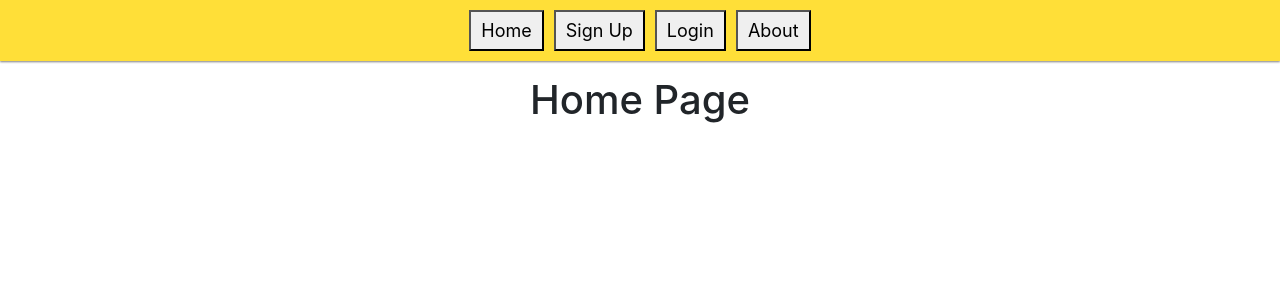
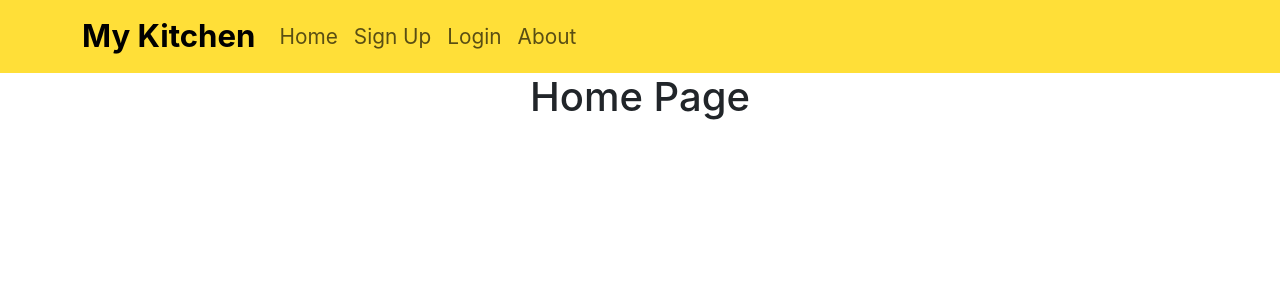
Before and after one commit to ironhack-project-3-pair/project3-MERN-recipes-client, a React (Create React App) app: page / in a window 1280 px wide. Shown: the top 300 px of the page. Built offline with nearby package versions, Linux system fonts and the light colour scheme.

Commit message:
style: Navbar done

```diff
--- a/src/components/Navbar.js
+++ b/src/components/Navbar.js
@@ -1,43 +1,76 @@
+import { Container, Nav, Navbar } from 'react-bootstrap';
+import { useContext } from 'react';
+import { AuthContext } from '../context/auth.context';
 
-import { NavLink } from "react-router-dom";
-import { useContext } from "react";
-import { AuthContext } from "../context/auth.context";
-
-function Navbar() {
+function NavbarComponent() {
   // Subscribe to the AuthContext to gain access to
   // the values from AuthContext.Provider `value` prop
   const { isLoggedIn, user, logOutUser } = useContext(AuthContext);
 
-  //  Update the rendering logic to display different content
-  //  depending on whether the user is logged in or not
   return (
-    <nav className="Navbar">
+    <Navbar
+      collapseOnSelect
+      expand="lg"
+      style={{
+        backgroundColor: '#ffdf38',
+        fontSize: '1.3em',
+      }}
+    >
+      <Container>
+        <Navbar.Brand
+          style={{
+            fontSize: '1.5em',
+            fontWeight: 'bold',
+          }}
+          href="/"
+        >
+          My Kitchen
+        </Navbar.Brand>
+        <Navbar.Toggle aria-controls="responsive-navbar-nav" />
+        <Navbar.Collapse id="responsive-navbar-nav">
+          <Nav className="me-auto">
+            {isLoggedIn && (
+              <>
+                {/* <Nav.Link href="/my-kitchen">My Kitchen</Nav.Link> */}
+                <Nav.Link href="/recipes">Recipes</Nav.Link>
+                <Nav.Link href="/ingredients">Ingredients</Nav.Link>
+                <Nav.Link href="/week-plan">Week Plan</Nav.Link>
+              </>
+            )}
+            {!isLoggedIn && (
+              <>
+                <Nav.Link href="/">Home</Nav.Link>
+                <Nav.Link href="/signup">Sign Up</Nav.Link>
+                <Nav.Link href="/login">Login</Nav.Link>
+              </>
+            )}
+            <Nav.Link href="/about">About</Nav.Link>
+          </Nav>
 
-      {isLoggedIn && (
-        <>
-          <NavLink to="/my-kitchen"><button>My Kitchen</button></NavLink>
-          <NavLink to="/recipes"><button>Recipes</button></NavLink>
-          <NavLink to="/ingredients"><button>Ingredients</button></NavLink>
-          <NavLink to="/week-plan"><button>Week Plan</button></NavLink>
-
-          <button onClick={logOutUser}>Logout</button>
-          <span>{user && user.name}</span>
-        </>
-      )}
-
-      {!isLoggedIn && (
-        <>
-          <NavLink to="/"><button>Home</button></NavLink>
-
-          <NavLink to="/signup"><button>Sign Up</button></NavLink>
-          <NavLink to="/login"><button>Login</button></NavLink>
-        </>
-      )}
-
-      <NavLink to="/about"><button>About</button></NavLink>
-
-    </nav>
+          {isLoggedIn && (
+            <Nav>
+              <Nav.Link
+                style={{
+                  fontSize: '1.2em',
+                  display: 'flex',
+                  alignItems: 'center',
+                }}
+                disabled
+              >
+                {user && user.name}
+              </Nav.Link>
+              <Nav.Link
+                style={{ display: 'flex', alignItems: 'center' }}
+                onClick={logOutUser}
+              >
+                Logout
+              </Nav.Link>
+            </Nav>
+          )}
+        </Navbar.Collapse>
+      </Container>
+    </Navbar>
   );
 }
 
-export default Navbar;
+export default NavbarComponent;
```
